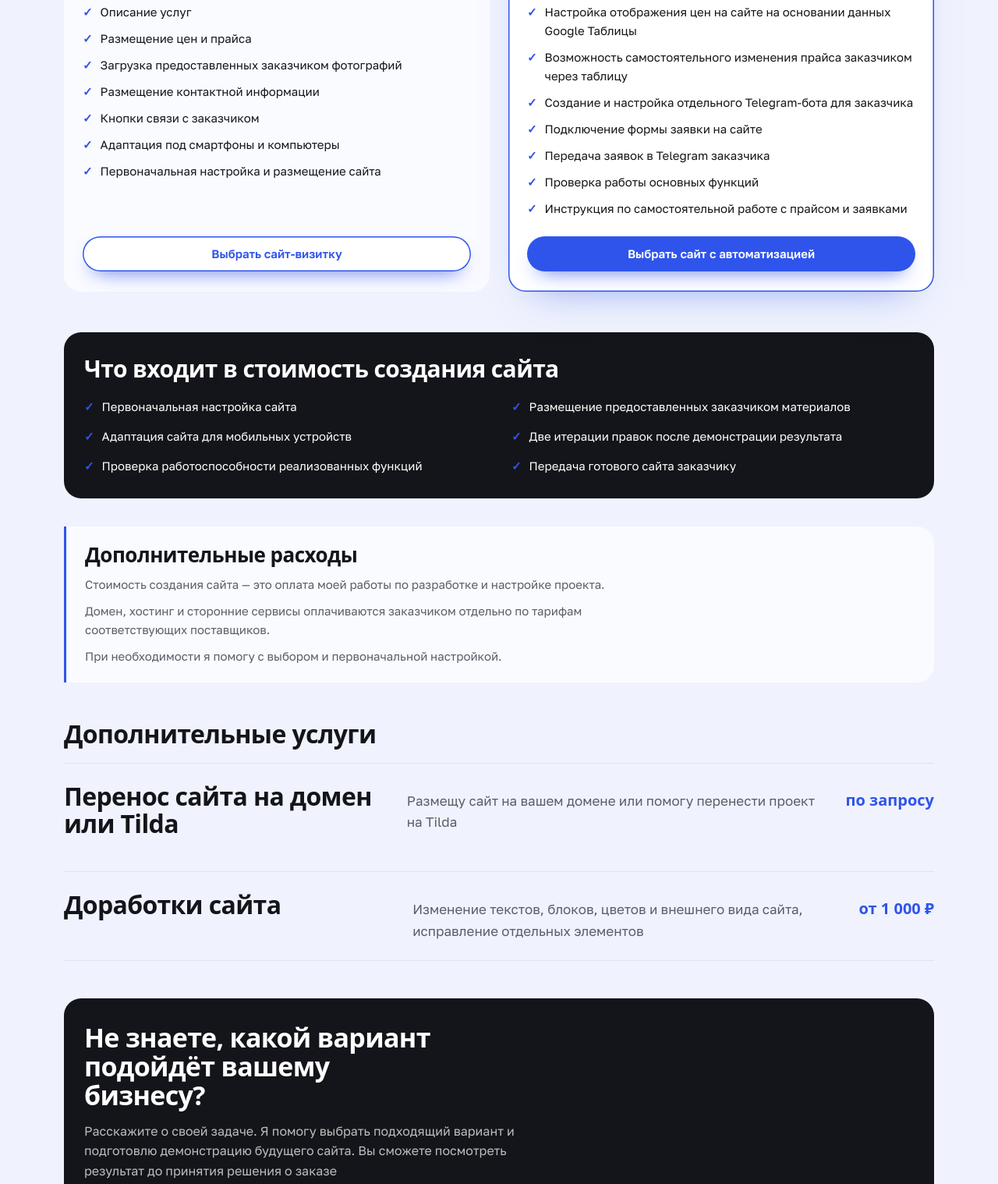
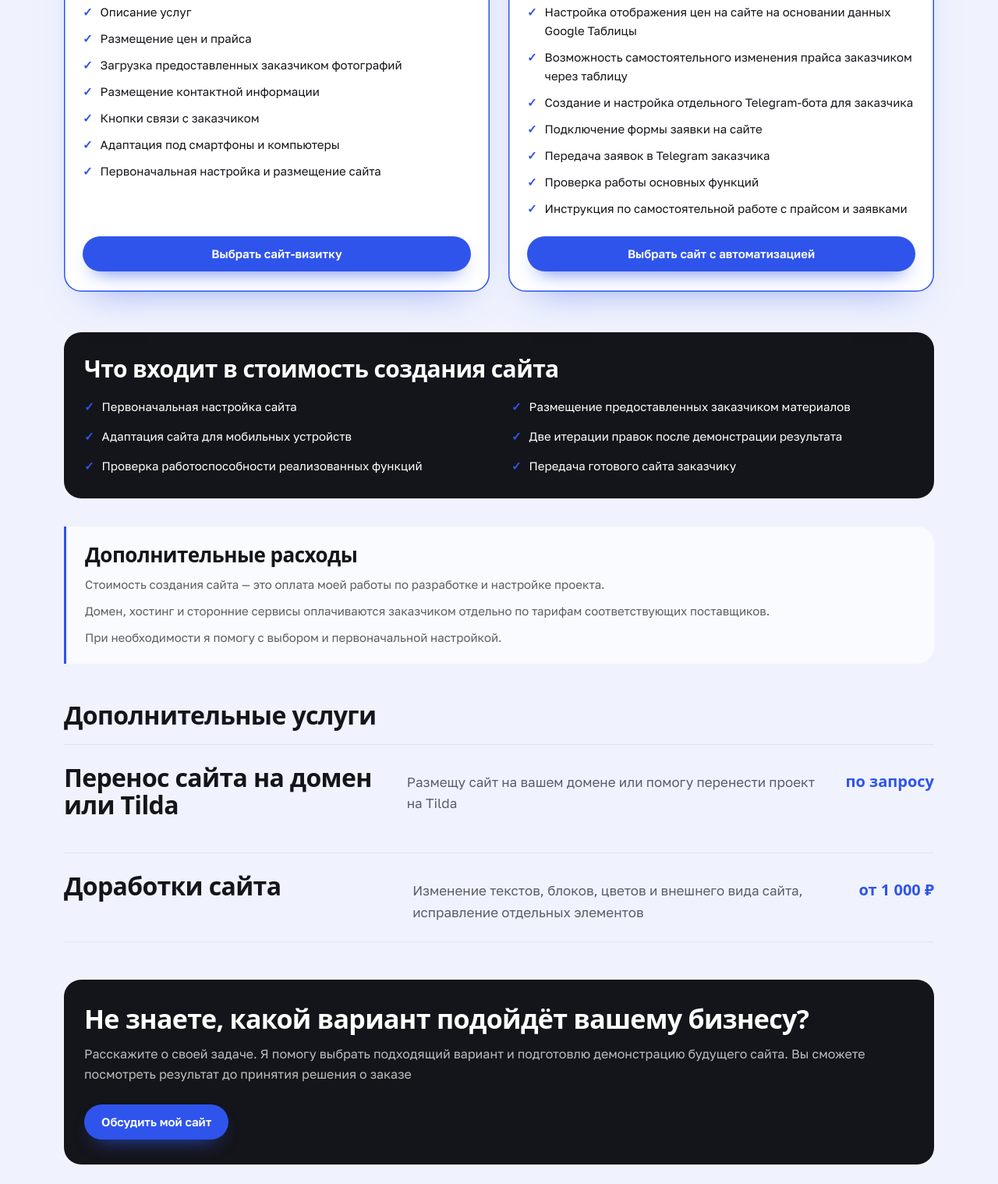
Before and after one commit to Maya13-tet/maya13-tet.github.io, a plain HTML site: page index.html in a window 1280 px wide. Shown: the part 7474-8992 px from the top of the page at 78% size. Drawn offline with Linux system fonts and the light colour scheme; a web font is replaced by a local one.

Commit message:
Одинаковая окантовка тарифов, синие кнопки с подсветкой, текст блоков на всю ширину

```diff
--- a/index.html
+++ b/index.html
@@ -136,8 +136,7 @@ section.block{padding:56px 0;border-top:1px solid var(--line)}
 /* тарифы */
 .plans{display:grid;gap:34px;align-items:stretch;grid-template-columns:minmax(0,1fr)}
 @media (min-width:900px){.plans{grid-template-columns:1fr 1fr;gap:24px}}
-.plan{position:relative;display:flex;flex-direction:column;background:var(--soft);border-radius:var(--r);padding:28px 24px 26px}
-.plan--hot{background:#fff;box-shadow:inset 0 0 0 1.5px var(--accent),0 26px 48px -32px rgba(47,84,235,.55)}
+.plan{position:relative;display:flex;flex-direction:column;background:#fff;border-radius:var(--r);padding:28px 24px 26px;box-shadow:inset 0 0 0 1.5px var(--accent),0 26px 48px -32px rgba(47,84,235,.55)}
 .plan-tag{position:absolute;top:-13px;left:22px}
 @media (max-width:899px){.plans{gap:40px}.plan-tag{top:14px;right:16px;left:auto}}
 .plan h3{font-size:22px;line-height:1.15}
@@ -149,8 +148,7 @@ section.block{padding:56px 0;border-top:1px solid var(--line)}
 .plan-list li{display:grid;grid-template-columns:auto 1fr;gap:10px;align-items:start}
 .plan-list li::before{content:"\2713";color:var(--accent);font-weight:700}
 .plan-btn{margin-top:auto;justify-content:center;width:100%;transition:transform .2s,box-shadow .2s,background .2s,color .2s}
-.plan-btn.btn-line:hover{background:var(--accent);color:#fff;box-shadow:0 14px 28px -14px var(--accent)}
-.plan-btn.btn-main:hover{transform:translateY(-2px);box-shadow:0 18px 32px -14px var(--accent)}
+.plan-btn.btn-main:hover{background:var(--ink);color:#fff;box-shadow:0 18px 32px -16px rgba(20,21,26,.55);transform:translateY(-2px)}
 .plan-btn:active{transform:scale(.97)}
 
 /* что входит в стоимость */
@@ -164,7 +162,7 @@ section.block{padding:56px 0;border-top:1px solid var(--line)}
 /* дополнительные расходы */
 .cost-note{margin-top:36px;padding:22px 24px;background:var(--soft);border-left:3px solid var(--accent);border-radius:0 var(--r) var(--r) 0}
 .cost-note h3{font-size:clamp(20px,2.4vw,26px);line-height:1.15}
-.cost-note p{margin:10px 0 0;color:var(--ink-2);font-size:15px;max-width:72ch}
+.cost-note p{margin:10px 0 0;color:var(--ink-2);font-size:15px}
 
 /* дополнительные услуги */
 .extra{margin-top:48px}
@@ -172,8 +170,8 @@ section.block{padding:56px 0;border-top:1px solid var(--line)}
 
 /* призыв в конце раздела услуг */
 .services-cta{margin-top:48px;background:var(--ink);color:#fff;border-radius:var(--r);padding:32px 26px}
-.services-cta h3{font-size:clamp(22px,3vw,34px);line-height:1.1;max-width:24ch}
-.services-cta p{margin:14px 0 0;color:rgba(255,255,255,.72);max-width:56ch;font-size:16px}
+.services-cta h3{font-size:clamp(22px,3vw,34px);line-height:1.1}
+.services-cta p{margin:14px 0 0;color:rgba(255,255,255,.72);font-size:16px}
 .services-cta .btn{margin-top:26px}
 
 /* как работаю – настоящая последовательность, поэтому номера */
@@ -253,7 +251,7 @@ footer{padding:26px 0 40px;color:var(--ink-3);font-size:14px;display:flex;flex-w
           <li>Адаптация под смартфоны и компьютеры</li>
           <li>Первоначальная настройка и размещение сайта</li>
         </ul>
-        <a class="btn btn-line plan-btn" href="#write" data-bot target="_blank" rel="noopener">Выбрать сайт-визитку</a>
+        <a class="btn btn-main plan-btn" href="#write" data-bot target="_blank" rel="noopener">Выбрать сайт-визитку</a>
       </article>
 
       <article class="plan plan--hot">
```
